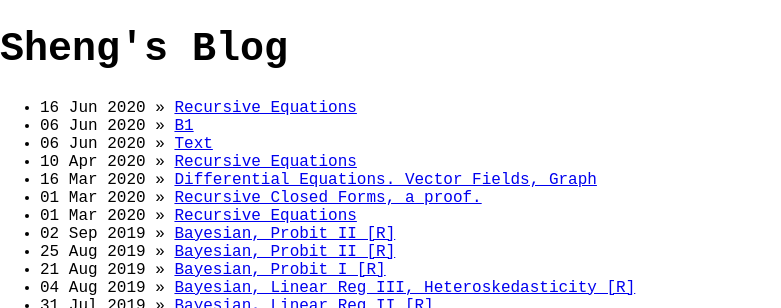
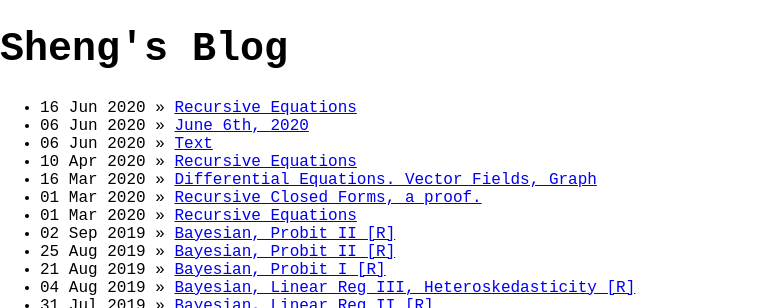
Before and after one commit to brbisheng/brbisheng.github.io, a Jekyll site: the page built from blog/original.index.html, in a window 1280 px wide. Shown: the top 308 px of the page, without its empty margins (0-781 px from the left). Built offline with Jekyll 4.4.1, drawn with Linux system fonts in a browser that asks for light colours; nearby versions of some CDN libraries.

Commit message:
Update 2020-06-06-b1.md

```diff
--- a/_posts/new/2020-06-06-b1.md
+++ b/_posts/new/2020-06-06-b1.md
@@ -1,4 +1,5 @@
 ---
 layout: default
-
+title: "June 6th, 2020"
+categories: stocks
 ---
```
